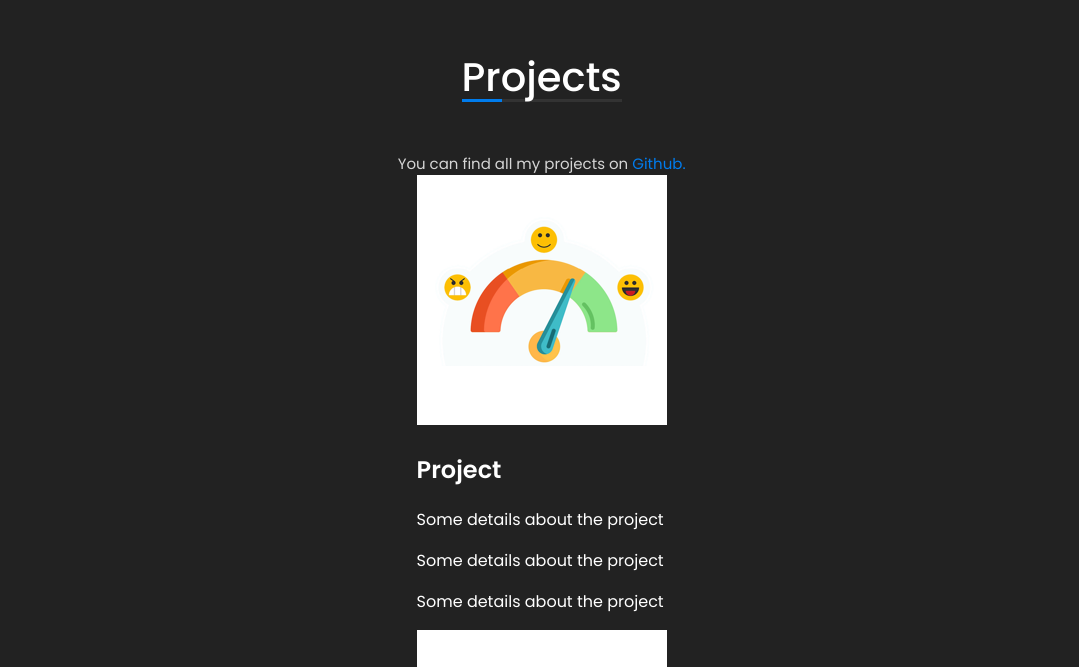
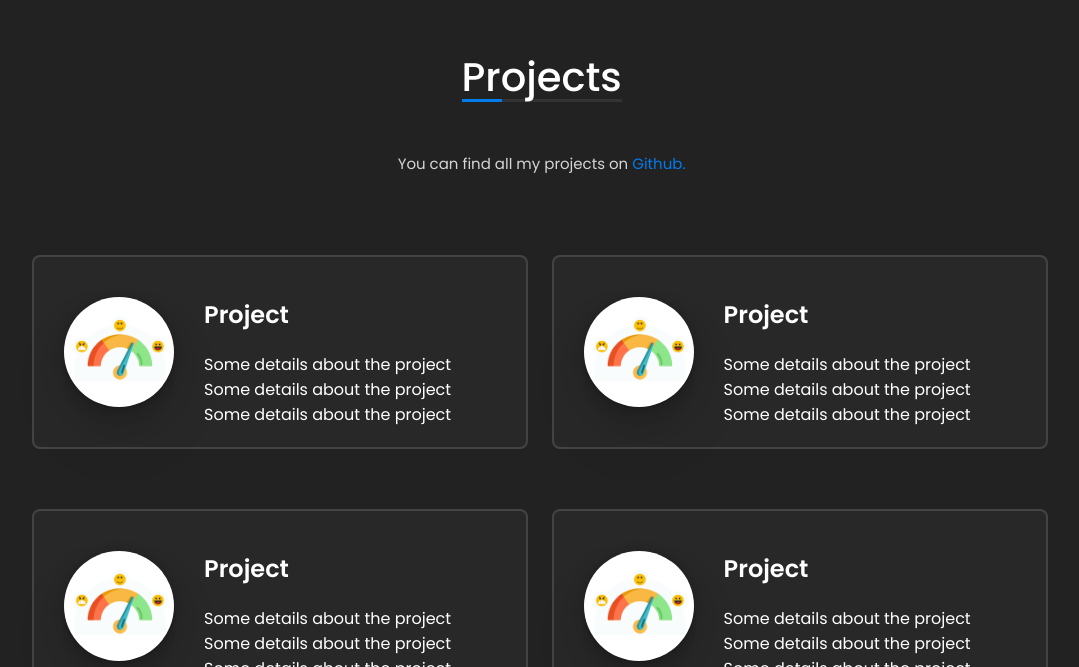
Before and after one commit to meetakshi253/Meetakshis-Portfolio, a React (Create React App) app: page / in a window 1280 px wide. Shown: the part 813-1480 px from the top of the page, without its empty margins (92-1171 px from the left). Built offline with nearby package versions, Linux system fonts and the light colour scheme.

Commit message:
Projects page boilerplate

```diff
--- a/src/index.css
+++ b/src/index.css
@@ -14,7 +14,7 @@ body
 
 :root
 {
-  --header-height: 75.88px;
+  --header-height: 76px;
   scroll-padding-top: var(--header-height);
   scroll-behavior: smooth;
 }
@@ -55,12 +55,19 @@ span {
   max-width: 100%;
 }
 
+.container-2
+{
+  margin: 0 -20px 0 -40px;
+}
+
 .container-projects
 {
+  width: 100%;
   display: flex;
   flex-direction: column;
   align-items: center;
   justify-content: center;
+  margin-right: -80px;
 }
 
 
@@ -86,11 +93,13 @@ span {
 #projects-message
 {
   font-size: 15px;
+  display: inline;
+  text-align: center;
 
 }
 
 
-about-img{
+.about-img{
   margin: 80px;
   margin-right: 0;
   max-width: 80%;
@@ -139,7 +148,8 @@ header{
   display: block;
   padding-bottom: 10px;
   background-color: #222222;
-  height: 75.88px
+  height: 76px;
+  z-index: 500;
 }
 
 
@@ -148,6 +158,7 @@ header{
   display: flex;
   flex-direction: row;
   justify-content: space-between;
+  background-color: #222222;
   margin-top: 30px;
   margin-bottom:10px;
 }
@@ -196,6 +207,7 @@ header{
 .container-nav
 {
   justify-content: flex-end;
+  background-color: #222222;;
 }
 
 .sticky {
@@ -366,3 +378,53 @@ footer{
 .link:hover::before {
   transform: scaleX(1);
 }
+
+.project-details
+{
+  display: block;
+  width: 50%;
+}
+
+.card{
+  padding: 20px;
+  display: flex;
+  flex-direction: row;
+  align-items: center;
+  margin: 30px 10px 30px 10px;
+  background-color: #282828;
+  border-radius: 8px;
+  border: 2px solid #444;
+  width: 90%;
+  max-width: 87%;
+}
+
+.card-image
+{
+  max-width: 110px;
+  max-height: 110px;
+  margin: 10px;
+  border-radius: 50%;
+  box-shadow: rgba(0, 0, 0, 0.07) 0px 1px 2px, rgba(0, 0, 0, 0.07) 0px 2px 4px, rgba(0, 0, 0, 0.07) 0px 4px 8px, rgba(0, 0, 0, 0.07) 0px 8px 16px, rgba(0, 0, 0, 0.07) 0px 16px 32px, rgba(0, 0, 0, 0.07) 0px 32px 64px;
+}
+
+.card-body
+{
+  display: flex;
+  flex-direction: column;
+  align-items: flex-start;
+  margin-left: 20px;
+}
+
+.project {
+  margin:0;
+}
+
+.all-cards
+{
+  margin-top: 50px;
+  display: flex;
+  flex-direction: row;
+  flex-wrap:wrap;
+  justify-content: space-evenly;
+  width: 100%;
+}
```
